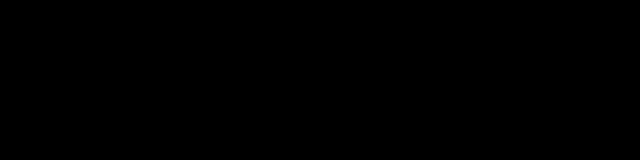
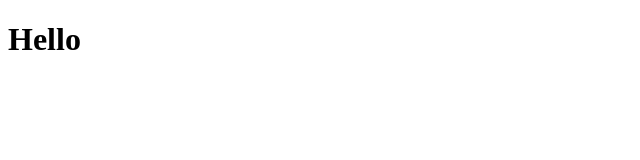
Before and after one commit to Danystyle/repair2, a plain HTML site: page index.html in a window 1280 px wide. Shown: the whole page, without its empty margins (0-640 px from the left). Drawn offline with Linux system fonts and the light colour scheme.

Commit message:
bg-white

```diff
--- a/sass/style.sass
+++ b/sass/style.sass
@@ -1,2 +1,2 @@
 body
-	background: #000
+	background: white
```
Also changed, not shown: css/style.css.
